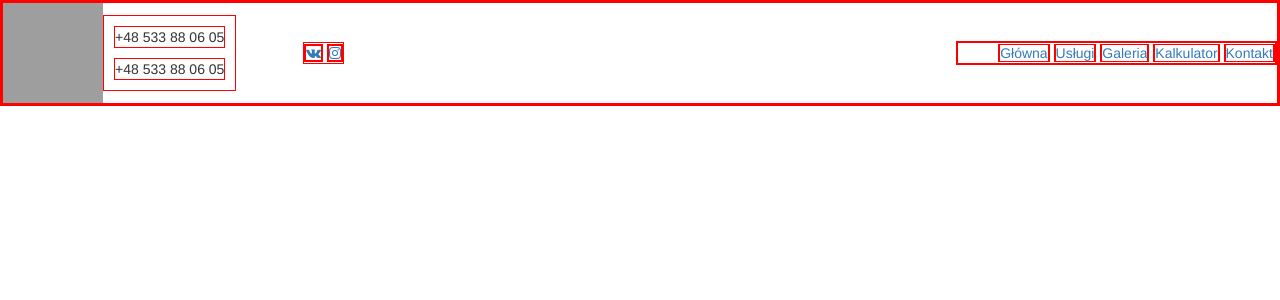
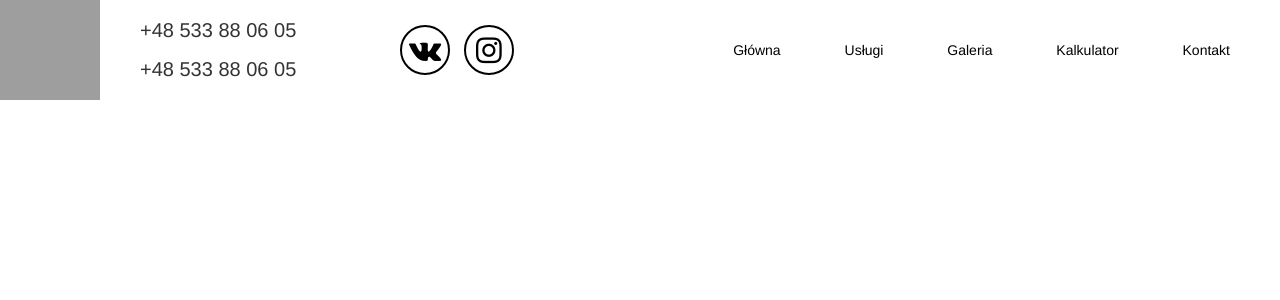
Before and after one commit to Radoslaw-Mulawka/Gardening, a PHP site: page / in a window 1280 px wide. Shown: the top 300 px of the page. Run offline with PHP 8.4, Linux system fonts and the light colour scheme; grey boxes are pictures that could not be loaded.

Commit message:
Finished menu without adaptiveness

```diff
--- a/style/style.css
+++ b/style/style.css
@@ -1,10 +1,6 @@
 img[alt="Logo"] {
   width: 100px;
   height: 100px;
-}
-
-* {
-  border: 1px solid red;
 }
 
 nav {
@@ -15,25 +11,40 @@ nav {
   display: inline-block;
   position: absolute;
   top: 50%;
-  transform: translate(0, -50%);
+  transform: translate(30px, -50%);
 }
 .phone p {
   display: block;
   margin: 10px;
+  font-size: 20px;
 }
 
 .social {
   display: inline-block;
   position: absolute;
-  left: 300px;
+  left: 400px;
   top: 50%;
   transform: translate(0, -50%);
+}
+.social a:link, .social a:visited {
+  text-decoration: none;
+  color: black;
+  margin-right: 10px;
+}
+.social a:link i, .social a:visited i {
+  font-size: 30px;
+  width: 50px;
+  height: 50px;
+  text-align: center;
+  padding: 8px 0;
+  border: 2px solid black;
+  border-radius: 50px;
 }
 
 .menu {
   display: inline-block;
   position: absolute;
-  right: 0;
+  right: 20px;
   top: 50%;
   transform: translate(0, -50%);
 }
@@ -44,5 +55,14 @@ nav {
   display: inline;
   list-style: none;
 }
+.menu ul li a:link, .menu ul li a:visited {
+  text-decoration: none;
+  color: black;
+  padding: 10px 20px;
+  margin: 0 10px;
+}
+.menu ul li a:link:hover, .menu ul li a:visited:hover {
+  border-bottom: 2px solid black;
+}
 
 /*# sourceMappingURL=style.css.map */
--- a/style/style.scss
+++ b/style/style.scss
@@ -7,9 +7,7 @@ img[alt="Logo"] {
   height:100px;
 }
 
-* {
-  border:1px solid red;
-}
+
 nav {
   position:relative;
 }
@@ -17,23 +15,38 @@ nav {
   display:inline-block;
   position:absolute;
   top:50%;
-  transform:translate(0, -50%);
+  transform:translate(30px, -50%);
       p {
         display:block;
         margin:10px;
+        font-size:20px;
       }
 }
 .social {
     display:inline-block;
     position:absolute;
-    left:300px;
+    left:400px;
     top:50%;
     transform:translate(0, -50%);
+    a:link, a:visited {
+      text-decoration:none;
+      color:black;
+      margin-right:10px;
+      i {
+        font-size:30px;
+        width:50px;
+        height:50px;
+        text-align: center;
+        padding:8px 0;
+        border:2px solid black;
+        border-radius: 50px;
+      }
+    }
 }
 .menu {
       display:inline-block;
       position:absolute;
-      right:0;
+      right:20px;
       top:50%;
       transform:translate(0, -50%);
       ul {
@@ -41,6 +54,15 @@ nav {
          li {
            display:inline;
            list-style:none;
+           a:link, a:visited {
+             text-decoration: none;
+             color:black;
+             padding:10px 20px;
+             margin:0 10px;
+             &:hover {
+               border-bottom:2px solid black;
+             }
+           }
          }
       }
 }
```
Also changed, not shown: 1 other file.
